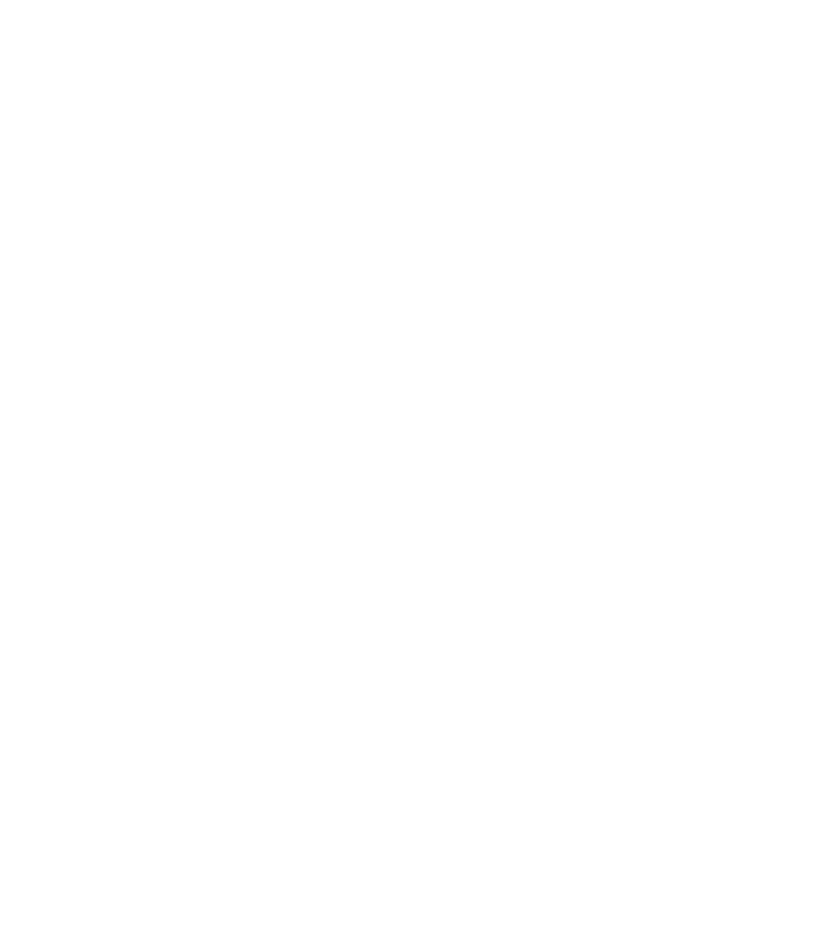
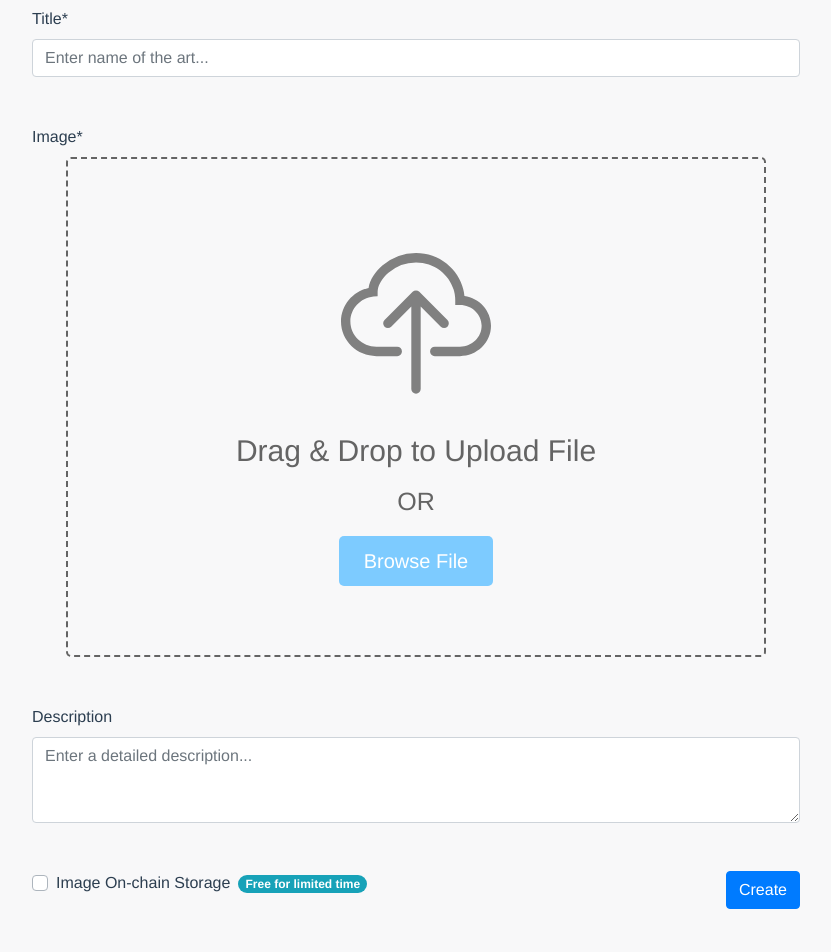
Before and after one commit to infty-marketplace/anything-nft, a Vue app in the folder infty/: page /mine/create in a window 1280 px wide. Shown: the part 220-1172 px from the top of the page, without its empty margins (224-1055 px from the left). Before the commit the page ends 800 px from the top, so only its background shows below. Built offline with nearby package versions, Linux system fonts and the light colour scheme.

Commit message:
Issue 7 - Create Page (#12)
* router

* title

* add store

* save

* save

* save

* s

* s

```diff
--- a/infty/src/App.vue
+++ b/infty/src/App.vue
@@ -18,7 +18,12 @@
   font-family: Avenir, Helvetica, Arial, sans-serif;
   -webkit-font-smoothing: antialiased;
   -moz-osx-font-smoothing: grayscale;
-  text-align: center;
   color: #2c3e50;
 }
+.flex-wrapper {
+  display: flex;
+  min-height: 100vh;
+  flex-direction: column;
+  justify-content: space-between;
+}
 </style>
--- /dev/null
+++ b/infty/src/components/FileUploader.vue
@@ -0,0 +1,133 @@
+<template>
+  <div>
+  <div class="drag-area">
+    <svg xmlns="http://www.w3.org/2000/svg" width="150" height="200" fill="grey" class="bi bi-cloud-upload" viewBox="0 0 16 16">
+    <path fill-rule="evenodd" d="M4.406 1.342A5.53 5.53 0 0 1 8 0c2.69 0 4.923 2 5.166 4.579C14.758 4.804 16 6.137 16 7.773 16 9.569 14.502 11 12.687 11H10a.5.5 0 0 1 0-1h2.688C13.979 10 15 8.988 15 7.773c0-1.216-1.02-2.228-2.313-2.228h-.5v-.5C12.188 2.825 10.328 1 8 1a4.53 4.53 0 0 0-2.941 1.1c-.757.652-1.153 1.438-1.153 2.055v.448l-.445.049C2.064 4.805 1 5.952 1 7.318 1 8.785 2.23 10 3.781 10H6a.5.5 0 0 1 0 1H3.781C1.708 11 0 9.366 0 7.318c0-1.763 1.266-3.223 2.942-3.593.143-.863.698-1.723 1.464-2.383z"/>
+    <path fill-rule="evenodd" d="M7.646 4.146a.5.5 0 0 1 .708 0l3 3a.5.5 0 0 1-.708.708L8.5 5.707V14.5a.5.5 0 0 1-1 0V5.707L5.354 7.854a.5.5 0 1 1-.708-.708l3-3z"/>
+    </svg>
+    <header>Drag & Drop to Upload File</header>
+    <span>OR</span>
+    <button v-if="!fileLoaded" @click="btnClicked">Browse File</button>
+    <input type="file" @change="onUpload" hidden>
+  </div>
+  <button v-if="fileLoaded" @click="btnClicked" style="float:right">Change File</button></div>
+</template>
+
+<script>
+export default {
+  name: 'FileUploader',
+  data: () => ({
+      dropArea: undefined,
+      dragText: undefined,
+      input: undefined,
+      file: undefined,
+      fileLoaded: false,
+  }),
+  mounted() {
+    const dropArea = document.querySelector(".drag-area");
+    const dragText = dropArea.querySelector("header");
+    this.input = dropArea.querySelector("input");
+    this.dropArea = dropArea;
+    this.dragText = dragText;
+
+    dropArea.addEventListener("dragover", (event)=>{
+        event.preventDefault(); //preventing from default behaviour
+        dropArea.classList.add("active");
+        dragText.textContent = "Release to Upload File";
+    });
+    dropArea.addEventListener("dragleave", ()=>{
+        dropArea.classList.remove("active");
+        dragText.textContent = "Drag & Drop to Upload File";
+    });
+    dropArea.addEventListener("drop", (event)=>{
+        event.preventDefault(); //preventing from default behaviour
+        this.file = event.dataTransfer.files[0];
+        this.fileLoaded = true;
+        this.showFile(); //calling function
+    });
+  },
+  methods: {
+      btnClicked() {
+          this.input.click();
+      },
+      onUpload() {
+        this.file = this.input.files[0];
+        this.dropArea.classList.add("active")
+        this.showFile();
+      },
+      showFile() {
+        let fileType = this.file.type; //getting selected file type
+        let validExtensions = ["image/jpeg", "image/jpg", "image/png"]; //adding some valid image extensions in array
+        if(validExtensions.includes(fileType)){ //if user selected file is an image file
+            let fileReader = new FileReader(); //creating new FileReader object
+            fileReader.onload = ()=>{
+            let fileURL = fileReader.result; //passing user file source in fileURL variable
+            let imgTag = `<img src="${fileURL}" alt="image">`; //creating an img tag and passing user selected file source inside src attribute
+            this.dropArea.innerHTML = imgTag; //adding that created img tag inside dropArea container
+            }
+            fileReader.readAsDataURL(this.file);
+            this.fileLoaded = true;
+        }else{
+            alert("This is not an Image File!");
+            this.dropArea.classList.remove("active");
+            this.dragText.textContent = "Drag & Drop to Upload File";
+        }
+      }
+  },
+}
+</script>
+
+<style scoped>
+@import url('https://fonts.googleapis.com/css2?family=Poppins:wght@200;300;400;500;600;700&display=swap');
+
+.drag-area{
+  position: relative;
+  border: 2px dashed rgb(100, 100, 100);
+  height: 500px;
+  width: 700px;
+  border-radius: 5px;
+  display: flex;
+  align-items: center;
+  justify-content: center;
+  flex-direction: column;
+}
+.drag-area.active{
+  border: 2px solid rgb(226, 226, 226);
+}
+.drag-area .icon{
+  font-size: 100px;
+  color: rgb(100, 100, 100);
+}
+.drag-area header{
+  font-size: 30px;
+  font-weight: 500;
+  color: rgb(100, 100, 100);
+}
+.drag-area span{
+  font-size: 25px;
+  font-weight: 500;
+  color: rgb(100, 100, 100);
+  margin: 10px 0 15px 0;
+}
+.drag-area button{
+  padding: 10px 25px;
+  font-size: 20px;
+  font-weight: 500;
+  border: none;
+  outline: none;
+  background: rgb(125, 203, 255);
+  color: #ffffff;
+  border-radius: 5px;
+  cursor: pointer;
+}
+
+</style>
+
+<style>
+.drag-area img{
+  height: 100%;
+  width: 100%;
+  object-fit: cover;
+  border-radius: 5px;
+}
+</style>
--- a/infty/src/components/Footer.vue
+++ b/infty/src/components/Footer.vue
@@ -8,9 +8,9 @@
           <i class="fab fa-slack"></i>
           <span class="logo_name">Logo</span>
         </div> -->
-        <div class="logo-details" href="#">
+        <router-link to='/'><div class="logo-details">
           <img class="logo-img" src="@/assets/imgs/infty-logo.png" alt="logo" />
-        </div>
+        </div></router-link>
         <div class="media-icons">
           <a href="https://github.com/InfTkm/anything-nft" target="_blank"
             ><b-icon icon="github"></b-icon>
--- a/infty/src/components/Navbar.vue
+++ b/infty/src/components/Navbar.vue
@@ -1,9 +1,9 @@
 <template>
   <div>
     <header>
-      <div class="logo" href="#">
+      <div class="logo"><router-link to='/'>
         <img class="logo-img" src="@/assets/imgs/infty-logo.png" alt="logo" />
-      </div>
+      </router-link></div>
       <nav>
         <ul class="nav__links">
           <li><a href="/marketplace">Marketplace</a></li>
--- a/infty/src/pages/CreatePage.vue
+++ b/infty/src/pages/CreatePage.vue
@@ -1,12 +1,51 @@
 <template>
-    <div>Create Page</div>
+    <div class='flex-wrapper main'>
+        <Navbar />
+        <div class='content mt-5'>
+            <h2>Create your own NFT</h2>
+            <label class='mt-4'>Title*</label>
+            <b-form-input placeholder="Enter name of the art..."/>
+            <label class='mt-5'>Image*</label>
+            <div style="display:flex;min-width:100%;justify-content:space-around;"><FileUploader/></div>
+            <label class='mt-5'>Description</label>
+            <b-form-textarea
+                id="description"
+                placeholder="Enter a detailed description..."
+                rows="3"
+            ></b-form-textarea>
+            <div class='mt-5'>
+                <b-form-checkbox style="display:inline">Image On-chain Storage<b-badge pill variant='info' class='ml-2'>Free for limited time</b-badge></b-form-checkbox>
+                <b-button variant="primary" class='create-btn'>Create</b-button>
+            </div>
+
+        </div>
+        <Footer />
+    </div>
 </template>
 
 <script>
+import Navbar from '../components/Navbar.vue'
+import Footer from '../components/Footer.vue'
+import FileUploader from '../components/FileUploader.vue'
 export default {
-  name: 'CreatePage'
+  name: 'CreatePage',
+  components: {
+      Navbar,
+      Footer,
+      FileUploader
+  }
 }
 </script>
 
 <style scoped>
+.content {
+    min-width: 60vw;
+    margin: 0px auto;
+}
+.main {
+    background-color: #f8f8f9;
+}
+.create-btn {
+    float: right;
+}
 </style>
--- a/infty/src/pages/MainPage.vue
+++ b/infty/src/pages/MainPage.vue
@@ -1,7 +1,7 @@
 <template>
   <div class='flex-wrapper'>
     <Navbar />
-    <div>
+    <div class="main">
         <img class='banner' :src="banner" />
         <p class="banner-text mt-5">Create, collect, and trade any craft as NFT.</p>
         <b-button variant="primary" href="/marketplace">Explore</b-button>
@@ -27,11 +27,8 @@
 </script>
 
 <style scoped>
-.flex-wrapper {
-    display: flex;
-    min-height: 100vh;
-    flex-direction: column;
-    justify-content: space-between;
+.main {
+    text-align: center;
 }
 .banner {
   margin-top: 150px;
```
